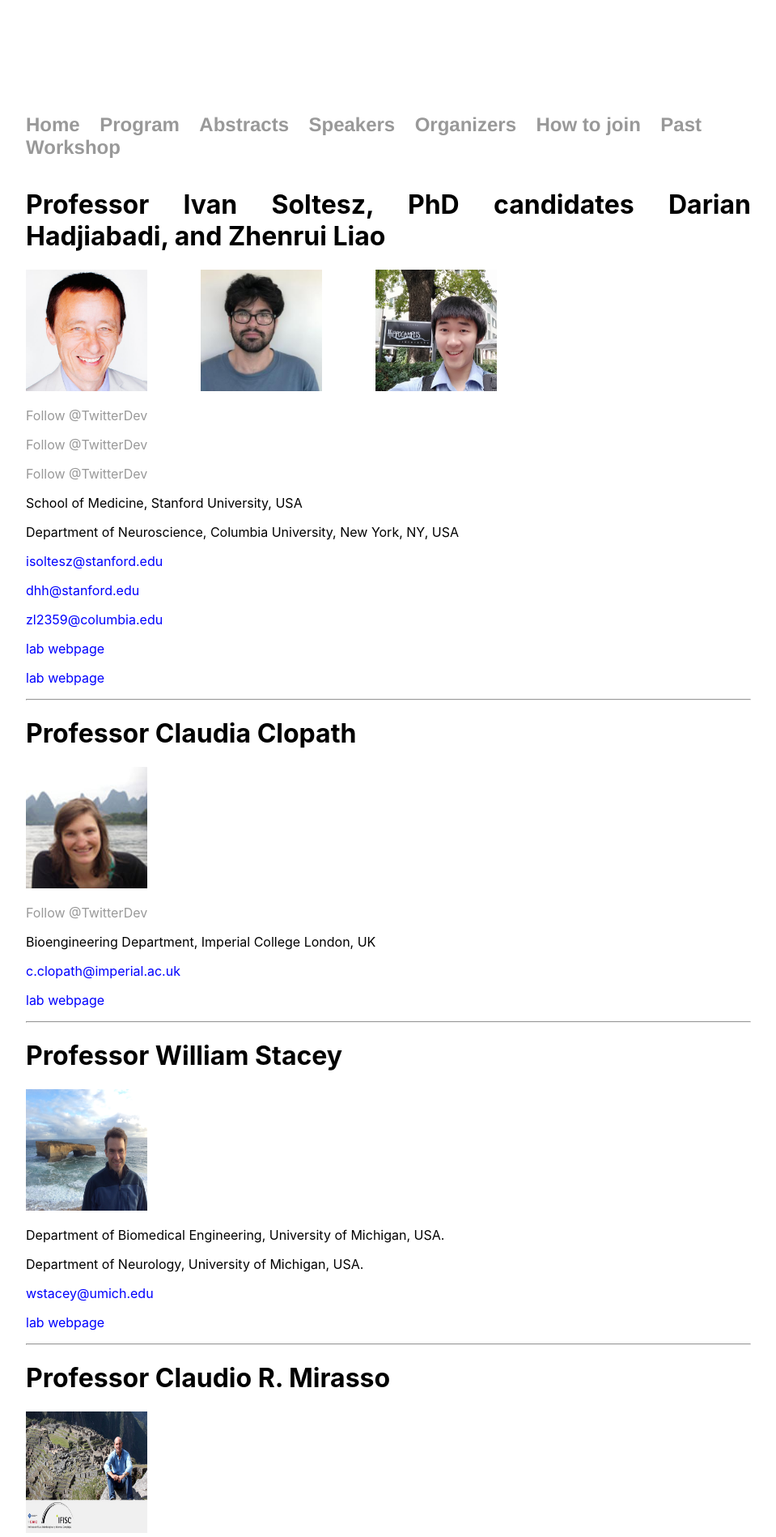
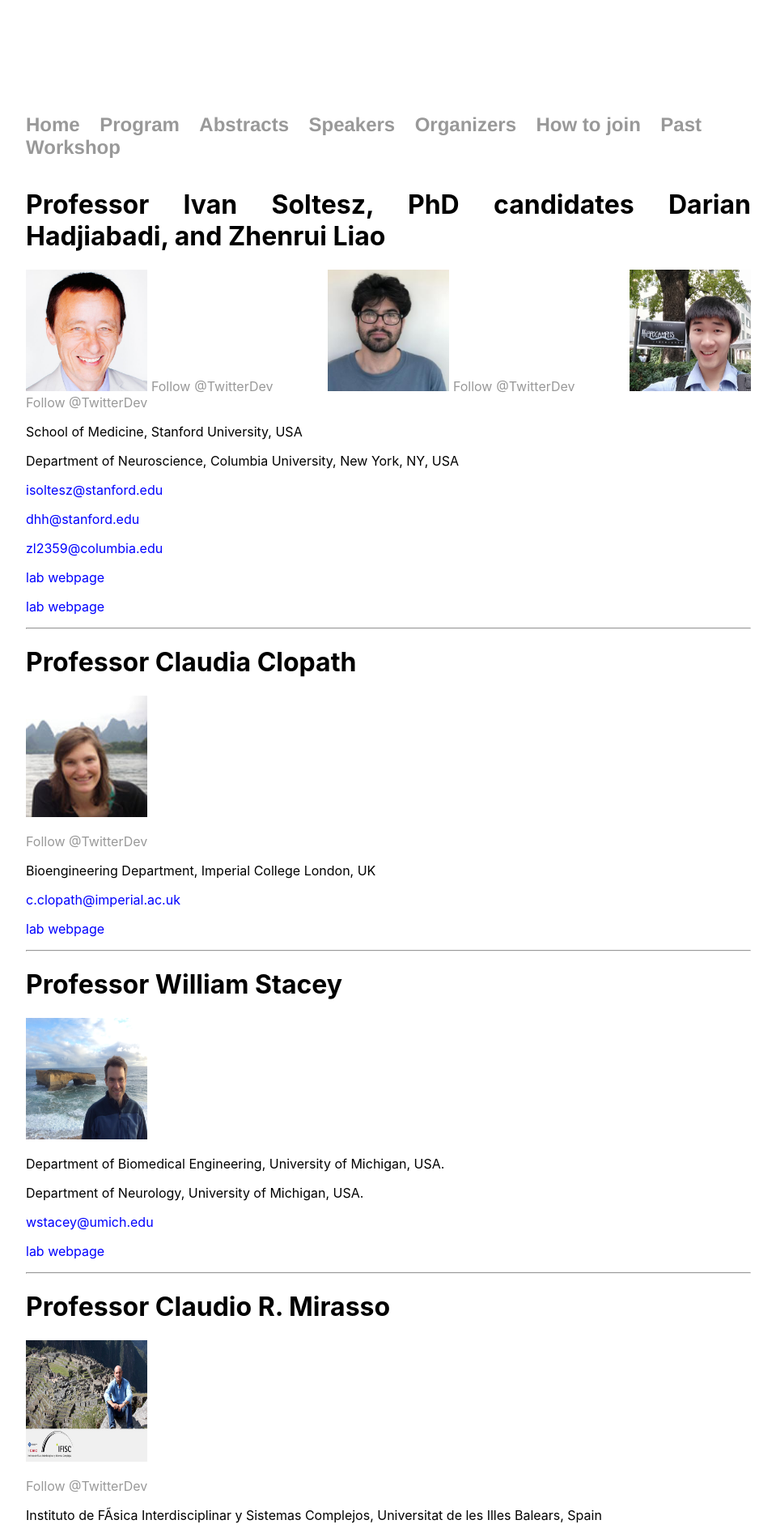
Before and after one commit to spirosChv/ocns2021interneurons, a Jekyll site: the page built from speakers/index.html, in a window 1280 px wide. Shown: the top 1898 px of the page at 81% size, without its empty margins (160-1119 px from the left). Built offline with Jekyll 4.4.1, drawn with Linux system fonts in a browser that asks for light colours; comment, search, counter and statistics services are not loaded.

Commit message:
Update index.html

```diff
--- a/speakers/index.html
+++ b/speakers/index.html
@@ -6,27 +6,22 @@ title: Speakers
 <div class="blurp">
 
        	<h1 style="fonts-size: 16px"> Professor Ivan Soltesz, PhD candidates  Darian Hadjiabadi, and Zhenrui Liao</h1>
-	<img src="../figures/soltesz.jpg" alt="soltesz" width="150" height="150">
+	<img src="../figures/soltesz.jpg" alt="soltesz" width="150" height="150" align="bottom">
+	<a href="https://twitter.com/solteszlab" class="twitter-follow-button" data-show-count="false">Follow @TwitterDev</a>
+	<script async src="https://platform.twitter.com/widgets.js" charset="utf-8"></script>
 	&emsp;
 	&emsp;
 	&emsp;
-	<img src="../figures/hadjiabadi.png" alt="hadjiabadi" width="150" height="150">
+	<img src="../figures/hadjiabadi.png" alt="hadjiabadi" width="150" height="150" align="bottom">
+	<a href="https://twitter.com/darian4you" class="twitter-follow-button" data-show-count="false">Follow @TwitterDev</a>
+	<script async src="https://platform.twitter.com/widgets.js" charset="utf-8"></script>
 	&emsp;
 	&emsp;
 	&emsp;
-	<img src="../figures/liao.png" alt="liao" width="150" height="150">
-	<p>
-		<a href="https://twitter.com/solteszlab" class="twitter-follow-button" data-show-count="false">Follow @TwitterDev</a>
-		<script async src="https://platform.twitter.com/widgets.js" charset="utf-8"></script>
-	</p>
-	<p>
-		<a href="https://twitter.com/darian4you" class="twitter-follow-button" data-show-count="false">Follow @TwitterDev</a>
-		<script async src="https://platform.twitter.com/widgets.js" charset="utf-8"></script>
-	</p>
-	<p>
-		<a href="https://twitter.com/neurozhen" class="twitter-follow-button" data-show-count="false">Follow @TwitterDev</a>
-		<script async src="https://platform.twitter.com/widgets.js" charset="utf-8"></script>
-	</p>
+	<img src="../figures/liao.png" alt="liao" width="150" height="150" align="bottom">
+	<a href="https://twitter.com/neurozhen" class="twitter-follow-button" data-show-count="false">Follow @TwitterDev</a>
+	<script async src="https://platform.twitter.com/widgets.js" charset="utf-8"></script>
+
 	<p>
 		School of Medicine, Stanford University, USA
 	</p>
```
